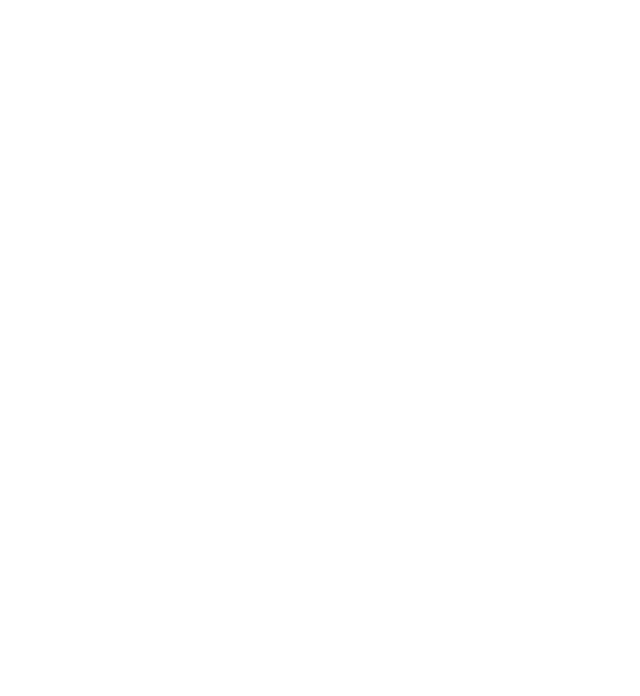
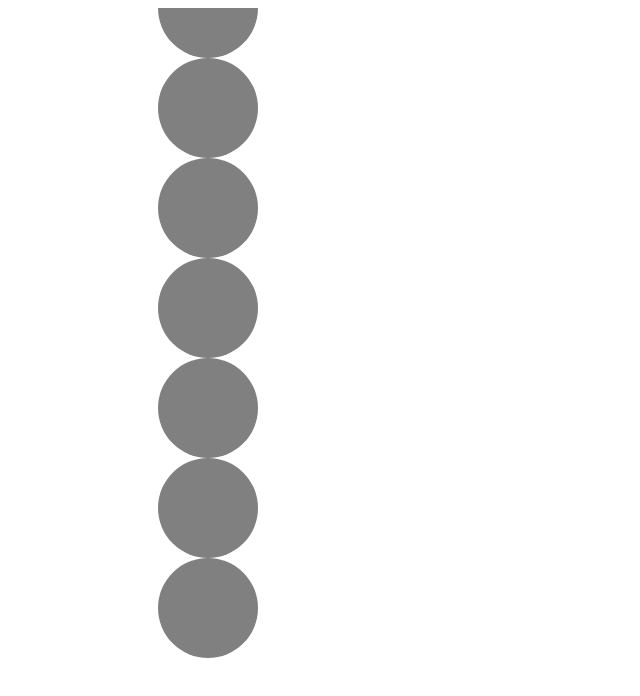
Before and after one commit to kthffmn/bubble-chart-d3, a plain HTML site: page bubble_d3.html in a window 1280 px wide. Shown: the whole page, without its empty margins (0-640 px from the left). Drawn offline with nearby package versions, Linux system fonts and the light colour scheme.

Commit message:
grey same sized circles

```diff
--- a/bubble_d3.html
+++ b/bubble_d3.html
@@ -7,17 +7,5 @@
 </style>
 <body>
   <script src="http://d3js.org/d3.v3.min.js"></script>
-  <script>
-    var myJson = {"name":"bevs","children":[
-                      {"name":"tea","size":74},
-                      {"name":"whiskey","size":5},
-                      {"name":"beer","size":54},
-                      {"name":"gatorade","size":1},
-                      {"name":"coffee","size":86},
-                      {"name":"fanta","size":6},
-                      {"name":"wine","size":38}
-                  ]};
-
-
-  </script>
+  <script src="test.js"></script>
 </body>
--- /dev/null
+++ b/test.js
@@ -0,0 +1,36 @@
+var SIZE = 800;
+var DATA = {"name":"bevs","children":[
+	          {"name":"tea","size":74},
+	          {"name":"whiskey","size":5},
+	          {"name":"beer","size":54},
+	          {"name":"gatorade","size":1},
+	          {"name":"coffee","size":86},
+	          {"name":"fanta","size":6},
+	          {"name":"wine","size":38}
+      		]};
+
+// var bubble = d3.layout.pack()
+// 	.sort(null)
+// 	.size([SIZE, SIZE])
+// 	.padding(1.5);
+
+var svg = d3.select('body')
+	.append('svg')
+	.attr('width', SIZE)
+	.attr('height', SIZE);
+
+// var node will be some sort of confusing d3 object, it binds the data with elements of class 'node'
+var node = svg.selectAll('.node')
+	.data(DATA.children, function(d) { return d.name; });  // data.children b/c we're not running var bubble thing
+
+// node.enter().append('g')
+// 	.attr('class', 'node')
+// 	.attr('transform', function(d) {return 'translate(' + d.x + ',' + d.y + ')'; });
+
+// for every new element, we want to make a new svg circle element, have to give it class 'node' for when we want to update later
+node.enter().append('circle')
+	.attr('class', 'node')
+	.attr('cx', 200) 								// x position
+	.attr('cy', function(d,i) { return 100 * i; }) 	// y position
+	.attr('r', 50) 									// radius
+	.style('fill', 'gray');
```
